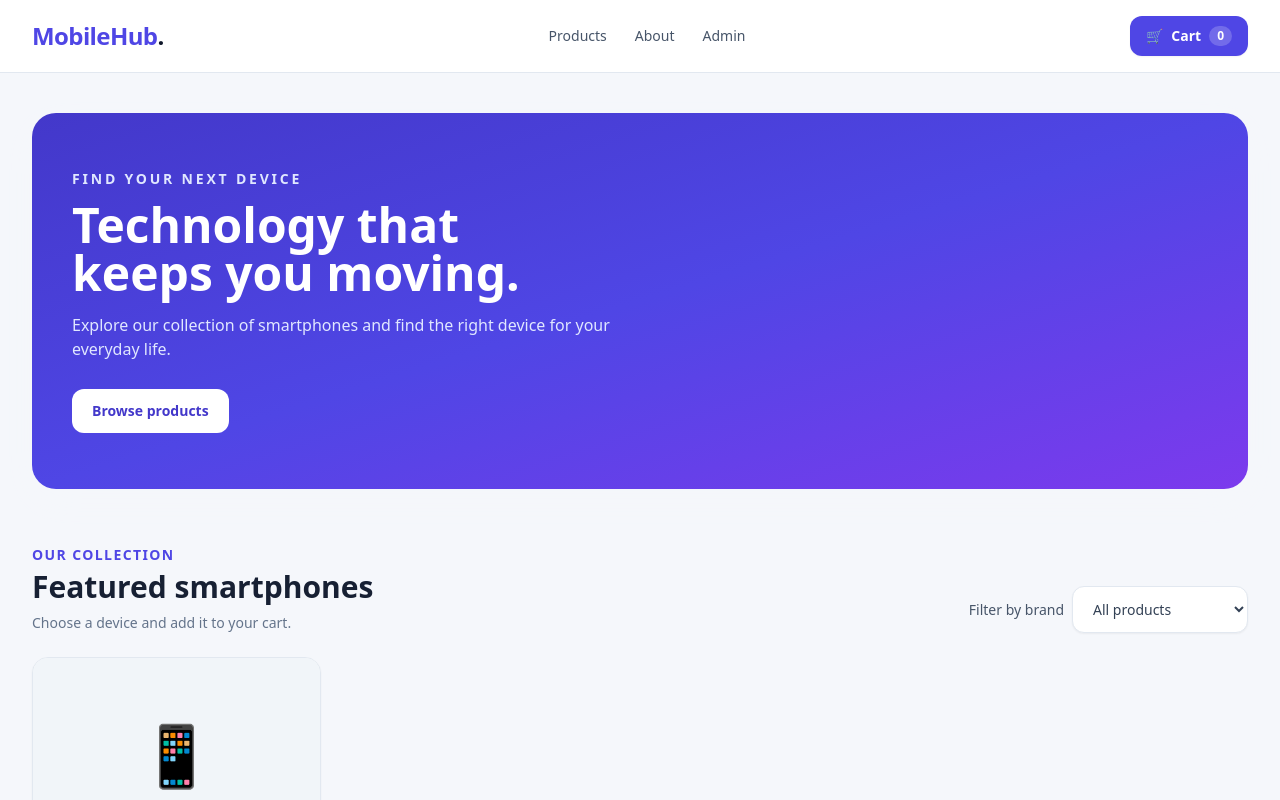
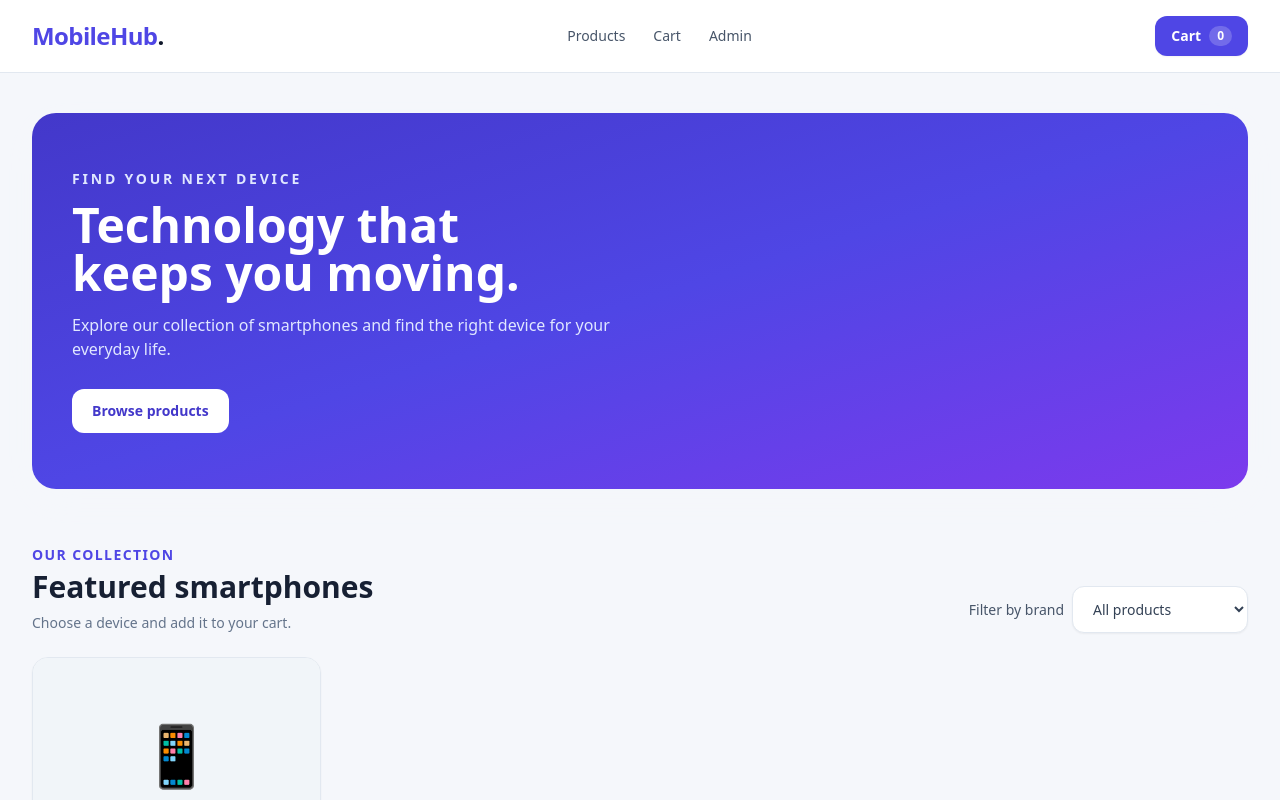
Before and after one commit to longnguyenngoc123/CyberSoft_BaifTap_CAPSTONE_Product_Buoi23, a plain HTML site: page index.html in a window 1280 px wide. Shown: the top 800 px of the page. Drawn offline with nearby package versions, Linux system fonts and the light colour scheme.

Commit message:
Remove unecessery html

```diff
--- a/index.html
+++ b/index.html
@@ -30,7 +30,7 @@
 
       <nav class="hidden items-center gap-7 text-sm font-medium text-slate-600 md:flex">
         <a href="#products" class="transition hover:text-brand">Products</a>
-        <a href="#about" class="transition hover:text-brand">About</a>
+        <a href="#cart" class="transition hover:text-brand">Cart</a>
         <a href="./admin/admin.html" class="transition hover:text-brand">Admin</a>
       </nav>
 
@@ -39,7 +39,6 @@
         class="inline-flex items-center gap-2 rounded-xl bg-brand px-4 py-2.5 text-sm font-semibold text-white shadow-sm transition hover:bg-indigo-700 focus:outline-none focus:ring-4 focus:ring-indigo-200"
         aria-label="Open shopping cart"
       >
-        <span aria-hidden="true">🛒</span>
         <span>Cart</span>
         <span id="cart-count" class="rounded-full bg-white/20 px-2 py-0.5 text-xs">0</span>
       </button>
@@ -76,9 +75,7 @@
         </div>
       </div>
 
-      <!-- Your JavaScript can render product cards inside this grid. -->
       <div id="product-list" class="mt-6 grid grid-cols-1 gap-5 sm:grid-cols-2 lg:grid-cols-3 xl:grid-cols-4">
-        <!-- Example card: replace/render these from your products array. -->
         <article class="group overflow-hidden rounded-2xl border border-slate-200 bg-white shadow-sm transition hover:-translate-y-1 hover:shadow-soft">
           <div class="flex h-48 items-center justify-center bg-slate-100">
             <div class="text-6xl" aria-hidden="true">📱</div>
@@ -118,7 +115,6 @@
               <th class="px-3 py-3 text-right font-semibold">Action</th>
             </tr>
           </thead>
-          <!-- Render cart rows here. -->
           <tbody id="cart-list" class="divide-y divide-slate-100">
             <tr id="cart-placeholder">
               <td colspan="5" class="px-3 py-10 text-center text-slate-400">Your cart is empty.</td>
@@ -141,7 +137,6 @@
     </footer>
   </main>
    <script src="https://cdnjs.cloudflare.com/ajax/libs/axios/1.21.1/axios.min.js" integrity="sha512-YiweniDPqprdTP7mvKVpKWv3jMGTY9frHzOTmDqbutoqcypYCRo8nfKhhDKnSiXTTMN0kBrDtTozIlM11wqcAg==" crossorigin="anonymous" referrerpolicy="no-referrer"></script>
-  <!-- Add your own JavaScript files and event handlers here. -->
   <script type="module" src="./js/storefront/main.js"></script>
 </body>
 </html>
```
Also changed, not shown: admin/admin.html (+0 -3 lines).
